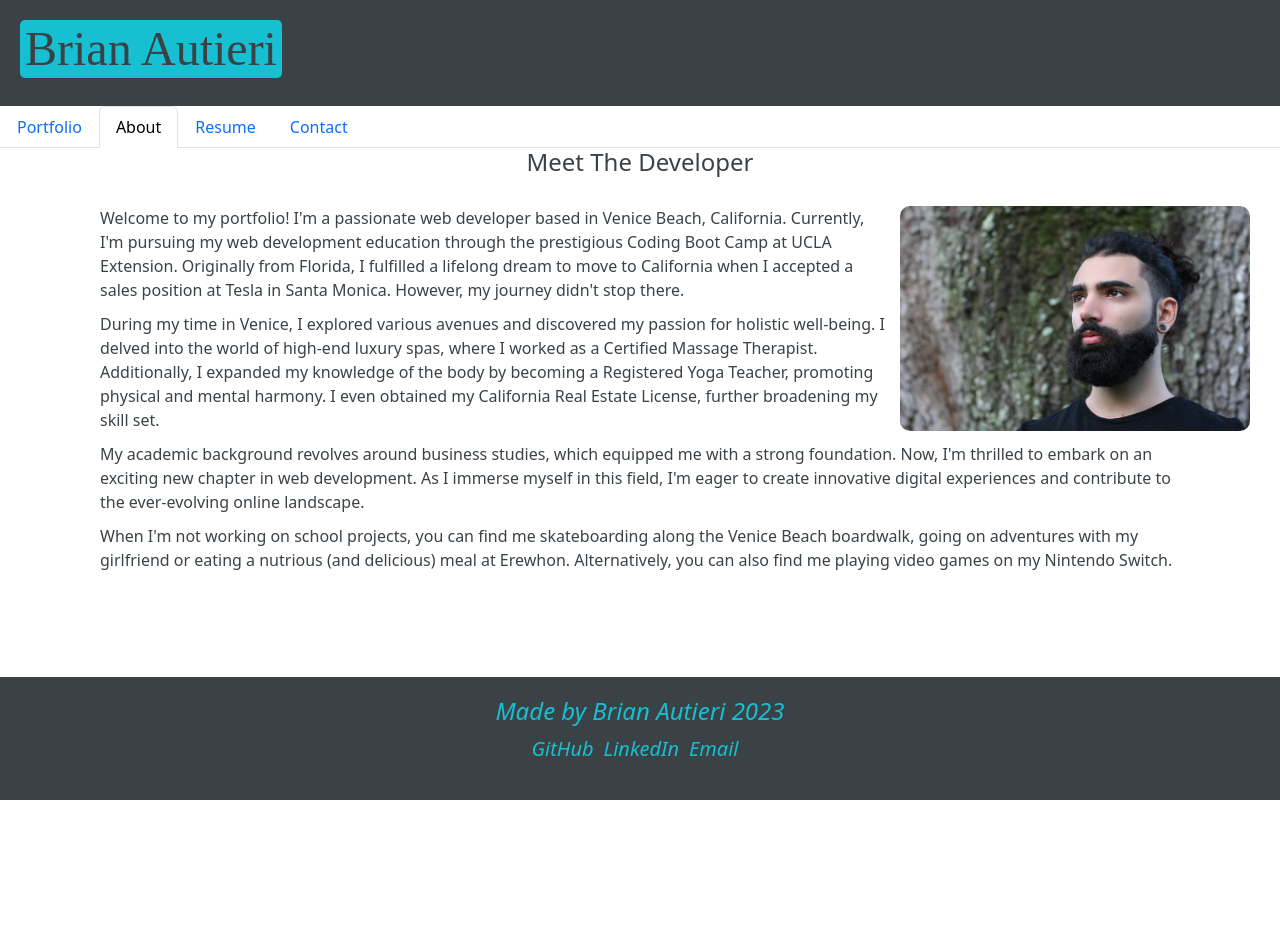
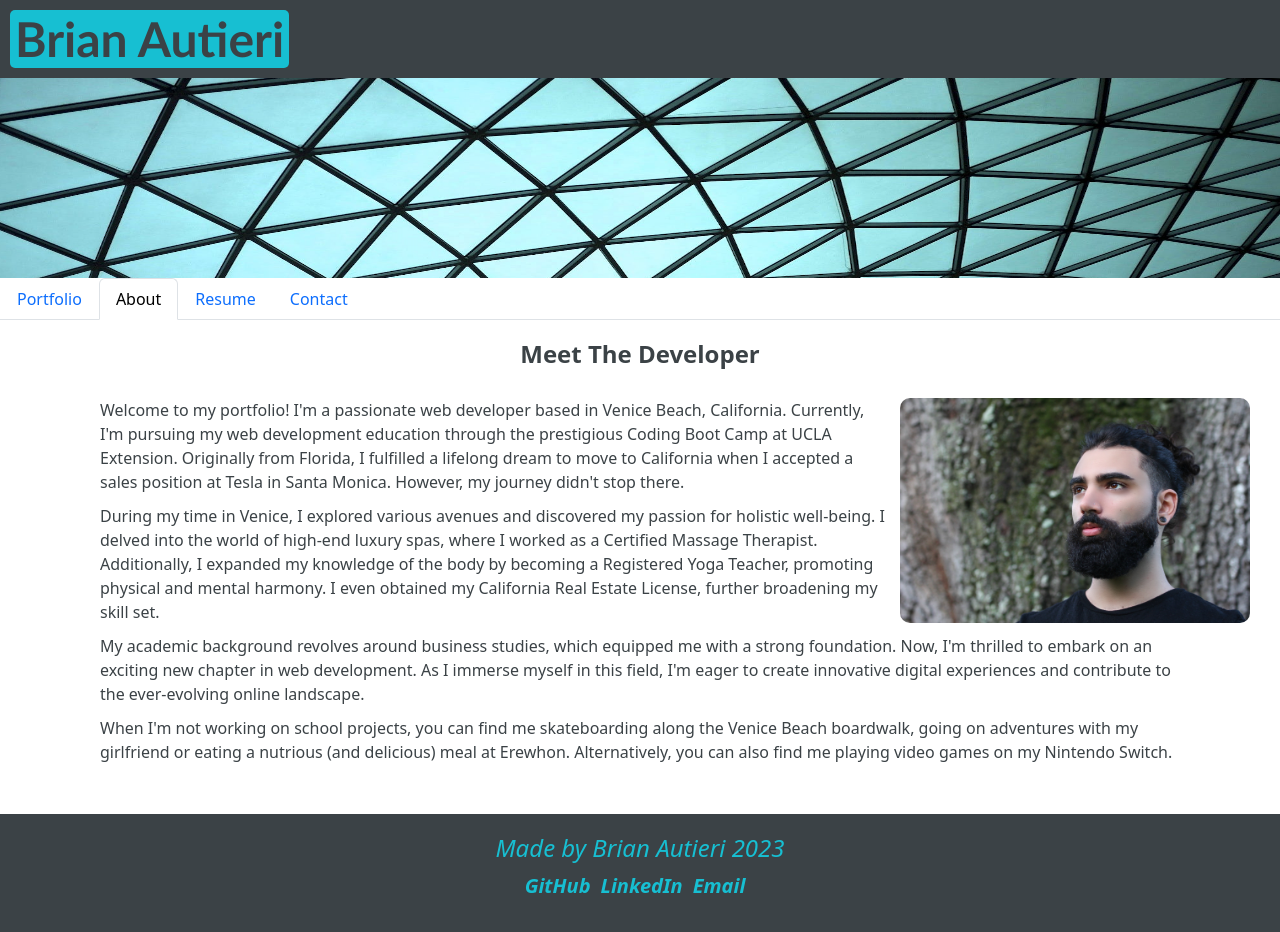
Before and after one commit to Brian-Autieri/react-portfolio, a React (Create React App) app: page / in a window 1280 px wide. Shown: the top 932 px of the page. Before the commit the page ends 800 px from the top, so only its background shows below. Built offline with nearby package versions, Linux system fonts and the light colour scheme.

Commit message:
update files

```diff
--- a/src/components/About.js
+++ b/src/components/About.js
@@ -31,7 +31,7 @@ export default function About() {
         ever-evolving online landscape.
       </p>
 
-      <p className="paragraph">
+      <p className="paragraph3">
         When I'm not working on school projects, you can find me skateboarding
         along the Venice Beach boardwalk, going on adventures with my girlfriend
         or eating a nutrious (and delicious) meal at Erewhon. Alternatively, you
--- a/src/components/Header.js
+++ b/src/components/Header.js
@@ -1,9 +1,11 @@
 import './style.css';
+import heroImage from '../assets/images/heroImage.jpg'
 
 function Header() {
     return (
         <header className="header">
             <h1 className="myName">Brian Autieri</h1>
+            <img src={heroImage} alt="Hero Image" className="heroImage" />
         </header>
     );
 }
--- a/src/components/style.css
+++ b/src/components/style.css
@@ -5,21 +5,31 @@
   text-align: center;
   background-color: #3b4246;
   padding: 20px;
-  position: fixed;
+  position: relative;
   bottom: 0;
   width: 100%;
+  font-weight: bold;
   }
 
   .about {
     text-align: center;
     color: #3b4246;
     margin-bottom: 30px;
+    font-weight: bold;
+    margin-top: 20px;
   }
 
   .paragraph {
     margin: 10px 100px 10px 100px;
     text-align: left;
     color: #3b4246;
+  }
+
+  .paragraph3 {
+    margin: 10px 100px 10px 100px;
+    text-align: left;
+    color: #3b4246;
+    margin-bottom: 50px;
   }
 
   .aboutImage {
@@ -35,7 +45,7 @@
     display: flex;
     flex-wrap: wrap;
     justify-content: space-between;
-    padding: 20px;
+    padding: 0px;
     font-family: 'Trebuchet MS', 'Lucida Sans Unicode', 'Lucida Grande', 'Lucida Sans', Arial, sans-serif;
     background-color: #3b4246;
   }
@@ -44,9 +54,11 @@
     font-size: 48px;
     background-color: #17bfd2;
     color: #3b4246;
-    font-family: initial;
+    font-family: 'Trebuchet MS', 'Lucida Sans Unicode', 'Lucida Grande', 'Lucida Sans', Arial, sans-serif;;
     border-radius: 5px;
     padding: 0 5px 0 5px;
+    margin: 10px;
+    font-weight: bold;
   }
 
   .footerLinks a {
@@ -55,3 +67,10 @@
     font-size: 20px;
     color: #17bfd2;
   }
+
+  .heroImage {
+    height: 200px;
+    width: 100%;
+    background-size: cover;
+    background-position: center;
+  }
```
Also changed, not shown: src/assets/images/heroImage.jpg (added).
